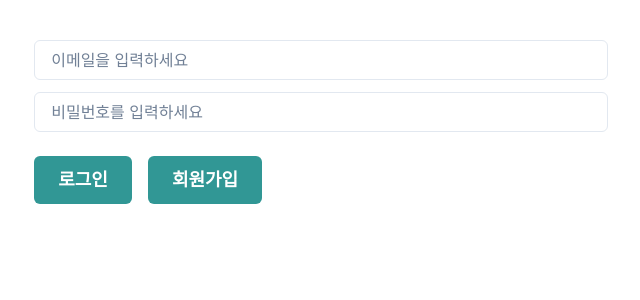
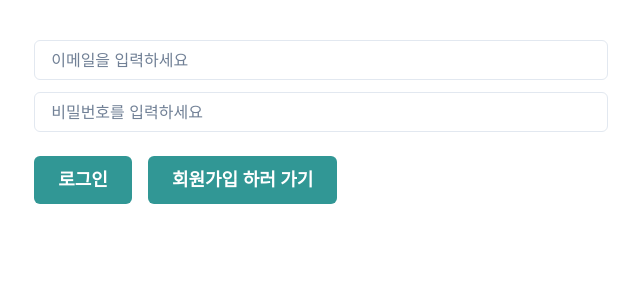
Before and after one commit to HaJunRyu/wanted-pre-onboarding-fe, a React (Create React App) app: page / in a window 1280 px wide. Shown: the top 300 px of the page, without its empty margins (319-959 px from the left). Built offline with nearby package versions, Linux system fonts and the light colour scheme.

Commit message:
Feat: SignIn 기능을 구현한다

```diff
--- a/src/components/home/LoginForm.tsx
+++ b/src/components/home/LoginForm.tsx
@@ -1,10 +1,12 @@
 import React, { useState } from 'react';
 import { Button, Input, Link, Stack } from '@chakra-ui/react';
-import { Link as ReactLink } from 'react-router-dom';
+import { Link as ReactLink, useNavigate } from 'react-router-dom';
 import AuthApiService from 'src/api/service/auth';
 import type { AuthForm } from 'src/types/api/auth';
+import { LOCAL_STORAGE_KEY } from 'src/constants/localStorage';
 
 function LoginForm() {
+  const navigate = useNavigate();
   const [authFormState, setAuthFormState] = useState<AuthForm>({ email: '', password: '' });
 
   const handleChangeAuthForm: React.ChangeEventHandler<HTMLInputElement> = ({ target }) => {
@@ -15,8 +17,15 @@ function LoginForm() {
 
   const handleSignIn: React.FormEventHandler<HTMLFormElement> = async e => {
     e.preventDefault();
-    const res = await AuthApiService.signIn(authFormState);
-    console.log(res);
+
+    try {
+      const res = await AuthApiService.signIn(authFormState);
+
+      localStorage.setItem(LOCAL_STORAGE_KEY.ACCESS_TOKEN, res.access_token);
+      navigate('/todo');
+    } catch (error) {
+      throw new Error(error as any);
+    }
   };
   return (
     <form onSubmit={handleSignIn}>
@@ -42,9 +51,9 @@ function LoginForm() {
         <Button type="submit" colorScheme="teal" size="lg">
           로그인
         </Button>
-        <Link as={ReactLink} to="sign-up" colorScheme="teal" size="lg">
+        <Link as={ReactLink} to="/sign-up" colorScheme="teal" size="lg">
           <Button colorScheme="teal" size="lg">
-            회원가입
+            회원가입 하러 가기
           </Button>
         </Link>
       </Stack>
--- /dev/null
+++ b/src/constants/localStorage.ts
@@ -0,0 +1,3 @@
+export const LOCAL_STORAGE_KEY = {
+  ACCESS_TOKEN: 'ACCESS_TOKEN',
+};
```
